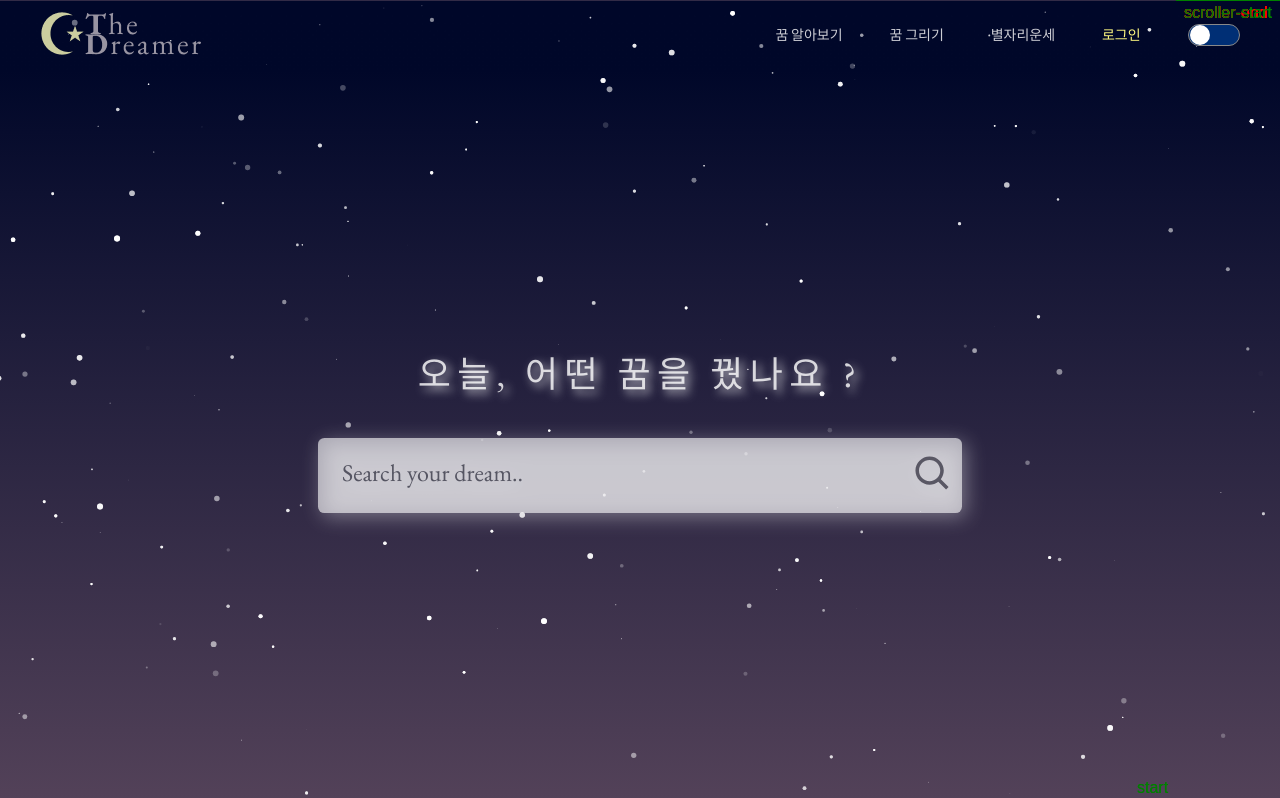
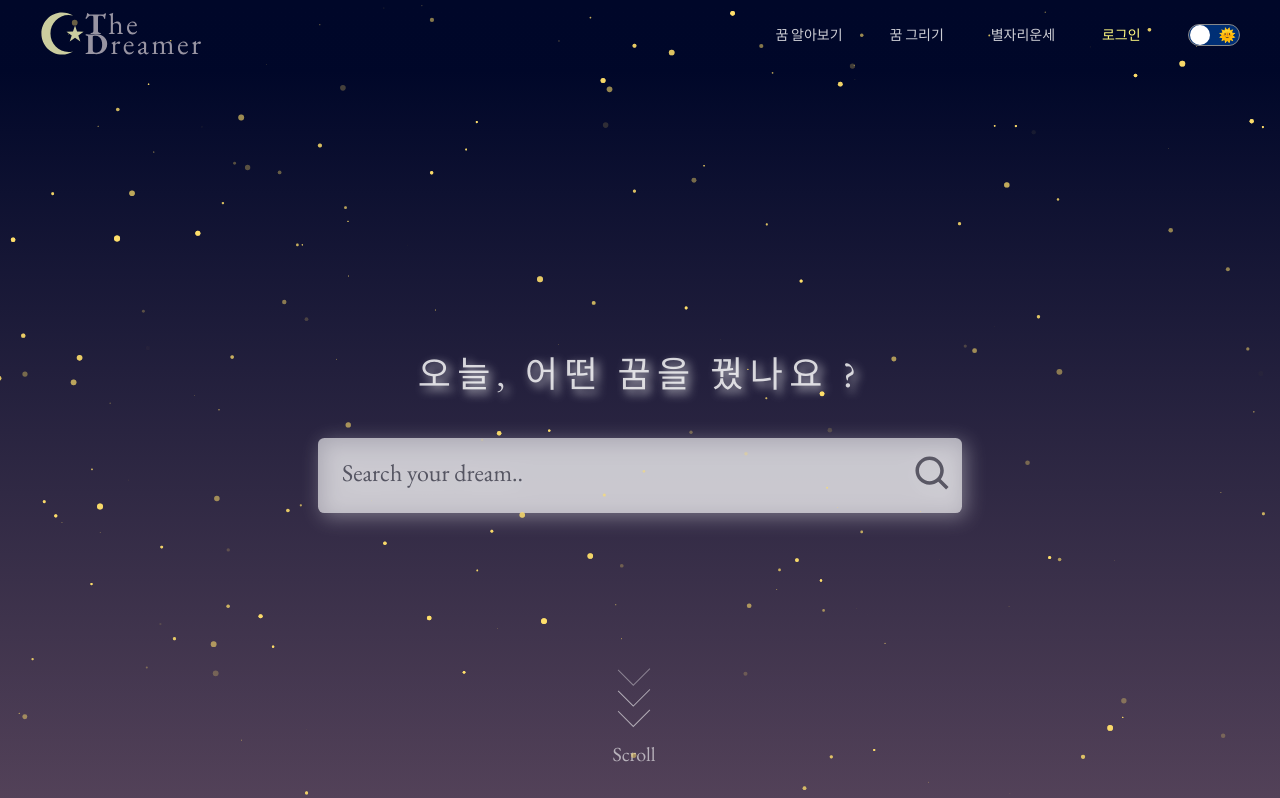
Before and after one commit to nala723/The-Dreamer, a React (Create React App) app in the folder client/: page / in a window 1280 px wide. Shown: the top 798 px of the page. Built offline with nearby package versions, Linux system fonts and the light colour scheme; a web font is replaced by a local one.

Commit message:
✨ Feat: particle 테마 전환,메뉴 css 및 페이지  링크

```diff
--- a/client/src/App.tsx
+++ b/client/src/App.tsx
@@ -6,6 +6,7 @@ import GlobalStyle from './styles/global-style';
 import { ThemeProvider } from 'styled-components';
 import { darkTheme, lightTheme } from './styles/theme';
 import ParticlesConfig from './config/particle-config';
+import useDarkTheme from './config/useDarkTheme';
 
 const Login = lazy(() => import('./pages/Login'));
 const SignUp = lazy(() => import('./pages/SignUp'));
@@ -18,13 +19,17 @@ const NotFound = lazy(() => import('./pages/NotFound'));
 const Header = lazy(() => import('./components/Header'));
 
 function App() {
+  const {theme,themeToggler} = useDarkTheme()
+  const selectedTheme = theme === 'light' ? lightTheme : darkTheme;
+
+
   return (
     <>
-      <ThemeProvider theme={darkTheme}>
+      <ThemeProvider theme={selectedTheme}>
         <GlobalStyle />
         <Router>
           <Suspense fallback={<div>Loading...</div>}>
-            <Header />
+            <Header themeToggler={themeToggler} t={theme}/>
             <Switch>
               <Route exact path="/" component={Landing} />
               <Route path="/searchdream" component={SearchDream} />
@@ -35,7 +40,7 @@ function App() {
               <Route path="/mypage" component={MyPage} />
               <Route path="*" component={NotFound} />
             </Switch>
-                    <ParticlesConfig />
+            <ParticlesConfig t={theme}/>
           </Suspense>
         </Router>
       </ThemeProvider>
--- a/client/src/components/Footer.tsx
+++ b/client/src/components/Footer.tsx
@@ -12,7 +12,7 @@ function Footer() {
             })}
         </MenuList>
         <LogoBox>
-          <img src="/images/darklogo.png" alt="logo"/>
+          <Logo />
           <p>@ Copyright 2021 Bitnara Lee.
               All right reserved.</p>
         </LogoBox>
@@ -52,14 +52,15 @@ const LogoBox = styled.div`
   gap:1rem;
   width:30%;
   align-items: flex-end;
-    >img {
-      transform: scale(1.2);
-      padding-right: 1rem;
-    }
     >p {
       color: ${props=> props.theme.text};
       text-align: start;
       width: 12rem;
     }
-
 `;
+const Logo = styled.img.attrs((props) => {
+  return {src: props.theme.imgsrc}
+ })`
+  transform: scale(1.2);
+  padding-right: 1rem;
+`;
--- a/client/src/components/Header.tsx
+++ b/client/src/components/Header.tsx
@@ -1,23 +1,32 @@
 import React from 'react';
 import { Link } from 'react-router-dom';
-import styled from 'styled-components';
+import styled, { css } from 'styled-components';
 
-function Header(){
-  const menulist = [ '꿈 알아보기', '꿈 그리기', '별자리운세', '로그인'];
+function Header (props: { themeToggler: () => void; t: any; }){
+  const {themeToggler,t} = props;
+  const menulist = [
+    { menu: '꿈 알아보기', url: '/searchdream'},
+    { menu: '꿈 그리기', url: '/drawdream'},
+    { menu: '별자리운세', url: '/horoscope'},
+    { menu: '로그인', url: '/login'}
+  ];
+  const toggleicon = ['🌞', '🌙'];
+
   return (
     <>
       <Container>
           <LogoBox to='/'>
-            <img src="/images/darklogo.png" alt="darklogo"/>
+            <Logo />
           </LogoBox>
           <RightBox>
             <Menu>
                {menulist.map((menu,idx)=>{
-                 return <li key={idx}>{menu}</li>
+                 return <LinkMenu to={menu.url} key={idx}>{menu.menu}</LinkMenu>
                })}
             </Menu>
-            <Toggle>
-              <Circle/>
+            <Toggle onClick={themeToggler} t={t}>
+              <Circle t={t}/>
+              <p>{t === 'light' ? toggleicon[1] : toggleicon[0]}</p>
             </Toggle>
           </RightBox>
       </Container>
@@ -37,6 +46,10 @@ const Container = styled.div`
 `;
 const LogoBox = styled(Link)`
 `;
+const Logo = styled.img.attrs((props) => {
+ return {src: props.theme.imgsrc}
+})``;
+
 const RightBox = styled.div`
  display: flex;
  width: 30.5rem;
@@ -50,16 +63,50 @@ const Menu = styled.ul`
   width: 100%;
   height: inherit;
   justify-content: space-around;
-    > li{
-      color: ${props=> props.theme.text};
-      font-size: ${props=> props.theme.fontS};
-      cursor: pointer;
+`;
+const LinkMenu = styled(Link)`
+  color: ${props=> props.theme.text};
+  font-size: ${props=> props.theme.fontS};
+  position: relative;
+  cursor: pointer;
+  :nth-child(4) {
+    color: ${props=> props.theme.point};
+    :hover:after{
+      background-color: ${props=> props.theme.point};
     }
-    > li:nth-child(4) {
+    :hover{
       color: ${props=> props.theme.point};
+      text-shadow: 4px -4px 10px ${props=> props.theme.point};
     }
+  }
+  :after {
+    content: "";
+    position: absolute;
+    left: -4px;
+    bottom: -10px;
+    width: 0px;
+    height: 1.5px;
+    margin: 5px 0 0;
+    transition: all 0.5s ease-in-out;
+    transition-duration: 0.3s;
+    opacity: 0;
+    background-color: ${props=> props.theme.anker};
+  }
+  /* :hover{
+    background-color: ${props=> props.theme.moretransp};
+    transition: all 0.2s ease-in-out;
+    box-shadow: 0 0 30px 2px  ${props=> props.theme.anker};
+  }  요 효과는 나중 생각.. 배경칼라를 박스 쉐도우와 비슷하게 맞추면 될것 같기두*/
+  :hover{
+    color: ${props=> props.theme.anker};
+    text-shadow: 4px 4px 10px ${props=> props.theme.anker};
+  }
+  :hover:after{
+    width: 120%;
+    opacity: 1;
+  }
 `;
-const Toggle = styled.div`
+const Toggle = styled.div<{t: string}>`
   position:relative;
   display: flex;
   align-items: center;
@@ -68,8 +115,16 @@ const Toggle = styled.div`
   border: 1px solid #898989;
   border-radius: 2rem;
   background-color: ${props=> props.theme.toggle};
+   >p  {
+    position: absolute;
+    font-size: 14px;
+    ${props=> props.t === 'dark' ? (css`
+      right: 3px;
+      `) : (css`
+      left: 3px;`)};
+    }
 `;
-const Circle = styled.div`
+const Circle = styled.div<{t : string}>`
   position:absolute;
   width: 1.275rem;
   height: 1.275rem;
@@ -77,6 +132,9 @@ const Circle = styled.div`
   background-color: white;
   transition: all .3s ease-in-out;
   cursor: pointer;
-  left:1px;
+  ${props=> props.t === 'light' ? (css`
+    left: 1.8rem;
+    right:1px;`) : (css`
+    left:1px;`)
+    };
 `;
-// 토글에 달,해 넣는 법 theme으로 안되면 다르게 가능-https://react.vlpt.us/styling/03-styled-components.html
--- a/client/src/components/landing/Second.tsx
+++ b/client/src/components/landing/Second.tsx
@@ -87,7 +87,7 @@ function SecondSection() {
         scrub: 1,
         pin: true,
         pinSpacing: false,
-        markers: true
+        // markers: true
       });
     });
     const tl2 = gsap.timeline({
@@ -98,7 +98,7 @@ function SecondSection() {
         scrub: 1,
         pin: true,
         pinSpacing: false,
-        markers: true
+        // markers: true
       }
     })
     tl2.fromTo(circleRef.current,
@@ -272,7 +272,7 @@ const Circle = styled.div`
   width: 200px;
   height: 200px;
   border-radius: 100%;
-  background-color: white;//일단 이색으로
+  background: ${props=> props.theme.circle};
 `;
 // const GifBox = styled.div`      //######################### 타임라인 3 위한
 //   position: relative; //pin 고정시키기 위해
@@ -308,6 +308,9 @@ const Gif = styled.div`
   width: 50rem;
   height: 40rem;
   background-color: grey;
+  >p {
+  color: ${props=> props.theme.reverse};
+  }
 
 `;
 const Introdct = styled.div`
@@ -315,7 +318,10 @@ const Introdct = styled.div`
   width: 33.313rem;
   height: 21.625rem;
   border: 1px solid ${props=>props.theme.moretransp};
-  font-size: ${props=>props.theme.fontL}
+  font-size: ${props=>props.theme.fontL};
+  >p {
+  color: ${props=> props.theme.reverse};
+  }
 `;
 const FinalBox = styled(GifBox)`
  justify-content: center;
--- a/client/src/config/particle-config.tsx
+++ b/client/src/config/particle-config.tsx
@@ -1,9 +1,9 @@
 import React from 'react';
-import styled from 'styled-components';
+import styled, { DefaultTheme, ThemeProps } from 'styled-components';
 import Particles from 'react-tsparticles';
 
 
-export default function ParticlesConfig() {
+export default function ParticlesConfig({t} :{ t : string;}) {
 
   return(
       <Particles options={{
@@ -38,7 +38,9 @@ export default function ParticlesConfig() {
         },
         particles: {
           color: {
-            value: "#ffffff"
+            value: `${t === 'light' ?  "#ffdb3c" :  "#ffdf6b"}`
+            // 어두울때 저색 괜찮다..???? 일단 테마색 밝은것 어두운것 이렇게 가고 후에 또 수정
+            // value: "#ffffff"
           },
           links: {
             color: {
--- /dev/null
+++ b/client/src/config/useDarkTheme.ts
@@ -0,0 +1,14 @@
+import {useState} from 'react';
+
+const THEMES = {
+    LIGHT:'light',
+    DARK: 'dark'
+}
+
+export default function useDarkTheme(){
+   const [theme, setTheme] = useState(THEMES.DARK);
+   const themeToggler = () => {
+       theme === THEMES.LIGHT ? setTheme(THEMES.DARK) :  setTheme(THEMES.LIGHT);
+   }
+ return {theme, themeToggler};
+}
--- a/client/src/pages/Landing.tsx
+++ b/client/src/pages/Landing.tsx
@@ -1,15 +1,18 @@
 import React, {useEffect, useState} from 'react';
-import styled from 'styled-components';
+import styled, { css } from 'styled-components';
 import Footer from '../components/Footer';
 import SecondSection from '../components/landing/Second';
+import { keyframes } from 'styled-components';
 
 function Landing() {
   const txt = '오늘, 어떤 꿈을 꿨나요 ?';
   const [text, setText] = useState('');
   const [count, setCount] = useState(0);
   const [fadeIn, setFadeIn] = useState(false);
+  const [scrollTop, setScrollTop] = useState(false);
+  const [scrollY, setScrollY] = useState(0)
 
-  //부드러운 스크롤 구현할것
+//부드러운 스크롤 구현할것 + 페이지 넘어갈때 부드러운 화면 전환
 
   //타이핑 효과 function
   useEffect(() => {
@@ -26,6 +29,32 @@ function Landing() {
     return () => clearInterval(interval);
   },);  // 느낌 보고 나중에 다른 효과로 바꾸던지 하자 ex)https://www.moooi.com/eu/ 부드럽게 한그자씩
 
+  const handleScrollBtn = () => {
+    setScrollY(window.pageYOffset); // window 스크롤 값을 ScrollY에 저장
+    if (scrollY > 1200) {
+      setScrollTop(true);
+    }else {
+      setScrollTop(false);
+    }
+  }
+  const handleScroll = () => {
+    window.scrollTo({
+      top: 0,
+      behavior: 'smooth'
+    })
+    setScrollY(0);
+    setScrollTop(false);
+  }
+  useEffect(() => {
+    const watch = () => {
+      window.addEventListener("scroll", handleScrollBtn);
+    };
+    watch(); // addEventListener 함수를 실행
+    return () => {
+      window.removeEventListener("scroll", handleScrollBtn);
+    }; // addEventListener 함수를 삭제! 꼭 필요하다!
+  });
+
   return (
       <Container>
         <MainSection>
@@ -37,9 +66,17 @@ function Landing() {
               </SearchBar>
             </SearchBox>
           </ContentsBox >
+          <ScrollDown>
+            <span></span><span></span><span></span>
+            <p>Scroll</p>
+          </ScrollDown>
         </MainSection>
         <SecondSection />
         <Footer />
+        <ScrollTop active={scrollTop} onClick={handleScroll}>
+          <span></span><span></span><span></span>
+          <p>맨 위로</p>
+        </ScrollTop>
       </Container>
   );
 }
@@ -47,6 +84,21 @@ function Landing() {
 
 export default Landing;
 
+
+const ScrollAni = (start: string, end: string) => keyframes`
+  0% {
+    transform: rotate(-45deg) translate(${start});
+    opacity: 0;
+  }
+  50% {
+    opacity: 1;
+  }
+  100% {
+    transform: rotate(-45deg) translate(${end});
+    opacity: 0;
+  }
+
+`;
 
 const Container = styled.div`                /* 메인 컬러 그냥 white로 할까 */
   position: relative;
@@ -101,6 +153,7 @@ const SearchBar = styled.input`
   padding-bottom: 0.3rem;
   font-family: "EB Garamond","Gowun Batang",'Noto Serif KR', Georgia, serif;
   font-size: ${props=>props.theme.fontL};
+  color: #494161;
     ::placeholder{
       color: #555562;
     }
@@ -115,7 +168,64 @@ const SearchBar = styled.input`
       display:none;
     }
 `;
-// const FinalSection = styled(MainSection)`
-//   top: 650rem;
-//   height: 100vh;
-// `;
+const ScrollDown = styled.span`
+  position: absolute;
+  bottom: 5%;
+  width: 40px;
+  height: auto;
+  display: flex;
+  flex-direction: column;
+  align-items: center;
+  opacity:0.6;
+  > span{
+    width: 24px;
+    height: 22px;
+    margin-left: -12px;
+    border-left: 1px solid ${props=> props.theme.anker};
+    border-bottom: 1px solid ${props=> props.theme.anker};
+    -webkit-transform: rotate(-45deg);
+    transform: rotate(-45deg);
+    animation: ${ScrollAni((`0,0`),(`-10px, 10px`))} 1.5s infinite;
+    /* -webkit-animation: sdb 1.5s infinite;
+    animation: sdb 1.5s infinite; */
+    :nth-child(1){
+      animation-delay: 0s;
+    }
+    :nth-child(2){
+      animation-delay: 0.15s;
+    }
+    :nth-child(3){
+      animation-delay: 0.3s;
+    }
+  }
+  > P{
+    margin-top: 2rem;
+    margin-left: -12px;
+    color: ${props=> props.theme.anker};
+    font-size: 20px;
+    }
+`;
+const ScrollTop = styled(ScrollDown)<{active: boolean}>`
+  position: fixed;
+  right: 40px;
+  cursor: pointer;
+  z-index: -10;
+  opacity: 0;
+  font-weight: bold;
+  > span {
+    width: 20px;
+    height: 18px;
+    border-right: 1px solid ${props=> props.theme.anker};
+    border-top: 1px solid ${props=> props.theme.anker};
+    border-left: none;
+    border-bottom: none;
+    animation: ${ScrollAni((`-10px, 10px`),(`0px, 0px`))} 1.5s infinite;
+  }
+  ${(props)=> props.active && css`
+      z-index: 100;
+      opacity: 0.6;
+    `}
+  > p{
+    font-size:14px;
+  }
+`;
--- a/client/src/styles/styled.d.ts
+++ b/client/src/styles/styled.d.ts
@@ -18,14 +18,15 @@ declare module 'styled-components' {
     fontBold: number;
     toggle: string;
     toggleicon: string;
-       darktext: string;
        dream: string;
-       back: string;
+       circle: string;
        landing:  string;
        default: string;
+       reverse: string;
        text: string;
        transp: string;
        moretransp: string;
+       anker: string;
        tagtext: string;
        point: string;
        flexRow: string;
--- a/client/src/styles/theme.ts
+++ b/client/src/styles/theme.ts
@@ -16,7 +16,7 @@ export const darkTheme: DefaultTheme = {
     align-items: center;
     width: 100%;
   `,
-  imgsrc: `/images/darklogo.svg;`,
+  imgsrc: `/images/darklogo.svg`,
   textBlur: `
     color: rgb(255,255,255,0.8);
     font-size: 2.25rem;
@@ -34,9 +34,8 @@ export const darkTheme: DefaultTheme = {
   fontBold: 700,
   toggle: '#002F75',
   toggleicon: '🌙',
-  darktext: '#494161',
   dream: `linear-gradient(#ffb9c5 10%, #ff9fc2 30%, #ffbfba 80%, #fffcac)`,
-  back: '#000729',
+  circle: `white`,
   landing: `linear-gradient(
       #000729 0%,
       rgb(209,155,161,0.95) 15%,
@@ -48,9 +47,11 @@ export const darkTheme: DefaultTheme = {
   default: `linear-gradient(
       #000729, 45%, #40344E, 90%,rgb(209,155,161,0.95) 100%
     )`,
+  reverse: `#494161`,
   text: 'rgb(255,255,255,0.8)',
   transp: 'rgba(255, 255, 255, 0.6)',
   moretransp: 'rgba(255, 255, 255, 0.2)',
+  anker: 'rgba(255, 255, 255)',
   tagtext: '#DDC9FF',
   point: '#FFFA81',
   mobileS: `@media only screen and (max-width: 320px)`,
@@ -77,7 +78,7 @@ export const lightTheme: DefaultTheme = {
     align-items: center;
     width: 100%;
   `,
-  imgsrc: `/images/darklogo.svg;`,
+  imgsrc: `/images/lightlogo.svg`,
   textBlur: `
     color: #494161;
     font-size: 2.25rem;
@@ -93,16 +94,19 @@ export const lightTheme: DefaultTheme = {
   fontXXL: calcRem(55),
   fontNormal: 400,
   fontBold: 700,
-  toggle: '#002F75',
+  toggle: '#76DEFF',
   toggleicon: '☀️',
-  darktext: '#494161',
   dream: `linear-gradient(#ffb9c5 10%, #ff9fc2 30%, #ffbfba 80%, #fffcac)`,
-  back: 'white',
+  circle: `linear-gradient(
+    #000729, 45%, #40344E, 90%,rgb(209,155,161,0.95) 100%
+  )`,
   landing: 'white',
   default: 'white',
+  reverse: 'rgb(255,255,255,0.8)',
   text: '#494161',
   transp: 'rgba(211, 204, 221, 0.6)',
   moretransp: 'rgba(255, 206, 79, 0.2)',
+  anker: 'rgba(147, 133, 168)',
   tagtext: '#674043',
   point: '#3C95FF',
   mobileS: `@media only screen and (max-width: 320px)`,
```
Also changed, not shown: client/.eslintrc.json, client/public/images/darklogo.png (deleted), client/public/images/lightlogo.svg (added).
